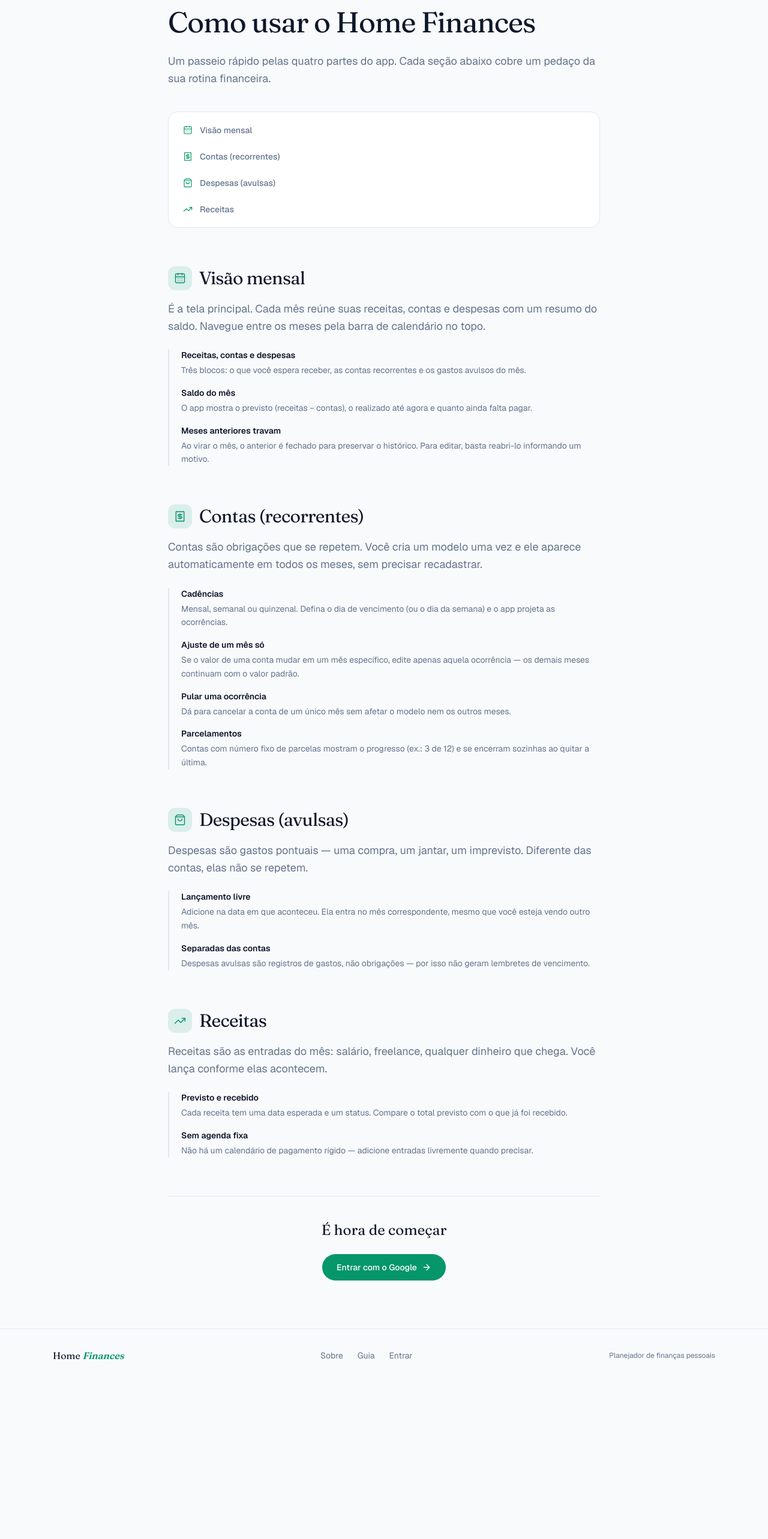
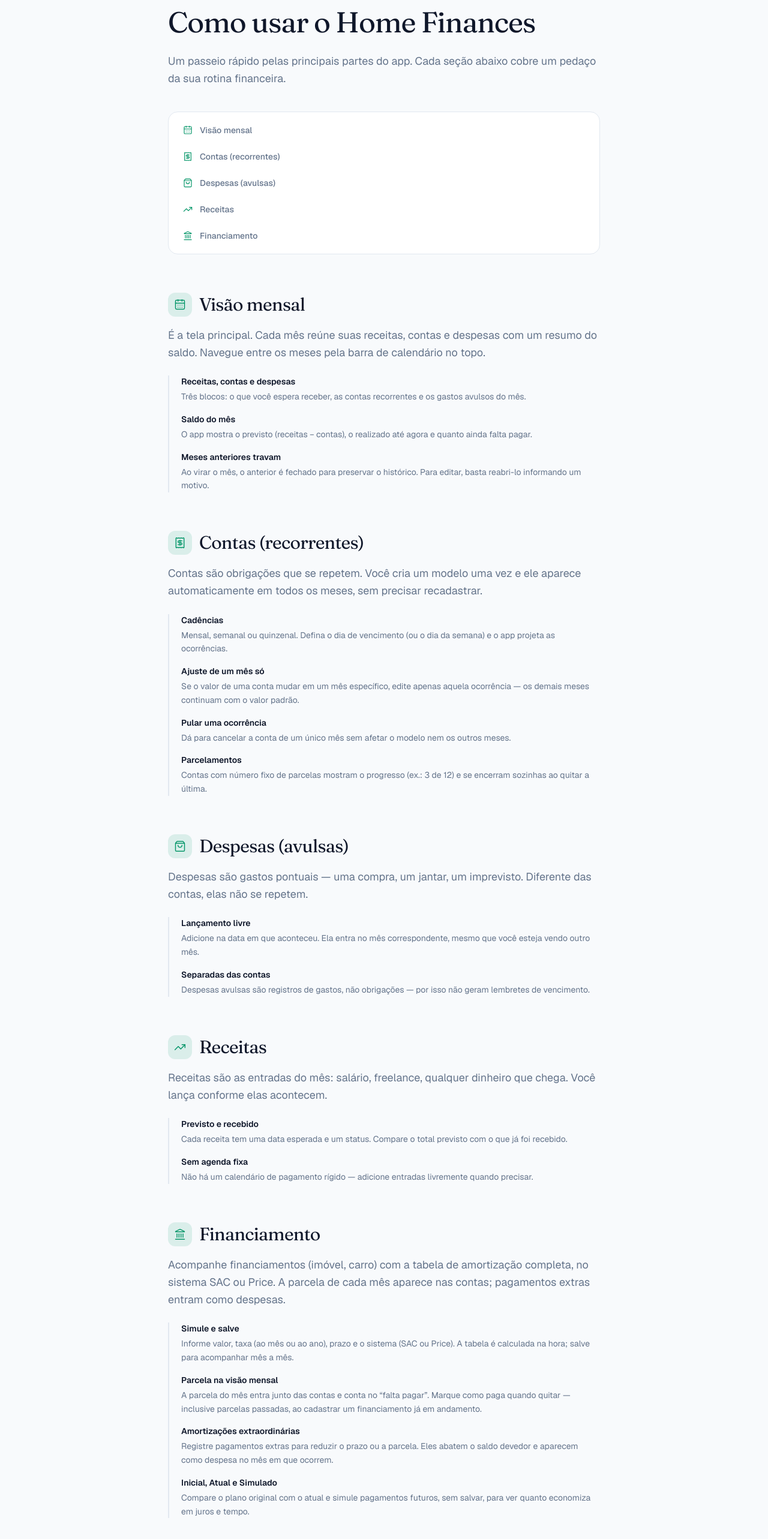
Before and after one commit to jbeltrami/household-finances, a Next.js app: page /guide in a window 1280 px wide. Shown: the part 182-2748 px from the top of the page at 60% size. Before the commit the page ends 2486 px from the top, so only its background shows below. Built offline with nearby package versions, Linux system fonts and the light colour scheme; no server answers.

Commit message:
docs: add Financiamento section to the public guide
Cover the financing feature in /guide (SAC/Price simulate-and-save,
monthly installment, extra payments, Inicial/Atual/Simulado) so the
logged-out experience documents it alongside the other domains.

```diff
--- a/src/app/(marketing)/guide/page.tsx
+++ b/src/app/(marketing)/guide/page.tsx
@@ -2,6 +2,7 @@
 import {
   ArrowRight,
   CalendarDays,
+  Landmark,
   Receipt,
   ShoppingBag,
   TrendingUp,
@@ -11,7 +12,7 @@
 export const metadata: Metadata = {
   title: "Guia — Home Finances",
   description:
-    "Como usar a visão mensal, contas recorrentes, despesas avulsas e receitas.",
+    "Como usar a visão mensal, contas recorrentes, despesas avulsas, receitas e financiamentos.",
 };
 
 type Section = {
@@ -114,6 +115,35 @@
       },
     ],
   },
+  {
+    id: "financiamento",
+    icon: Landmark,
+    title: "Financiamento",
+    intro:
+      "Acompanhe financiamentos (imóvel, carro) com a tabela de amortização completa, no sistema SAC ou Price. A parcela de cada mês aparece nas contas; pagamentos extras entram como despesas.",
+    points: [
+      {
+        term: "Simule e salve",
+        detail:
+          "Informe valor, taxa (ao mês ou ao ano), prazo e o sistema (SAC ou Price). A tabela é calculada na hora; salve para acompanhar mês a mês.",
+      },
+      {
+        term: "Parcela na visão mensal",
+        detail:
+          "A parcela do mês entra junto das contas e conta no “falta pagar”. Marque como paga quando quitar — inclusive parcelas passadas, ao cadastrar um financiamento já em andamento.",
+      },
+      {
+        term: "Amortizações extraordinárias",
+        detail:
+          "Registre pagamentos extras para reduzir o prazo ou a parcela. Eles abatem o saldo devedor e aparecem como despesa no mês em que ocorrem.",
+      },
+      {
+        term: "Inicial, Atual e Simulado",
+        detail:
+          "Compare o plano original com o atual e simule pagamentos futuros, sem salvar, para ver quanto economiza em juros e tempo.",
+      },
+    ],
+  },
 ];
 
 export default function GuidePage() {
@@ -126,8 +156,8 @@
         Como usar o Home Finances
       </h1>
       <p className="mt-5 text-lg leading-relaxed text-muted">
-        Um passeio rápido pelas quatro partes do app. Cada seção abaixo cobre um
-        pedaço da sua rotina financeira.
+        Um passeio rápido pelas principais partes do app. Cada seção abaixo
+        cobre um pedaço da sua rotina financeira.
       </p>
 
       {/* Table of contents */}
```
